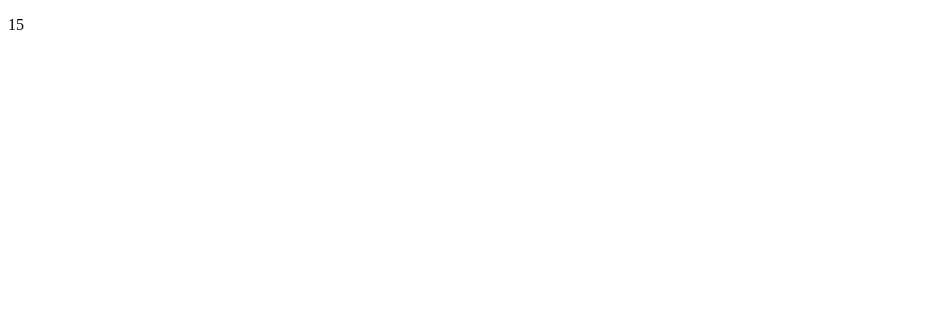
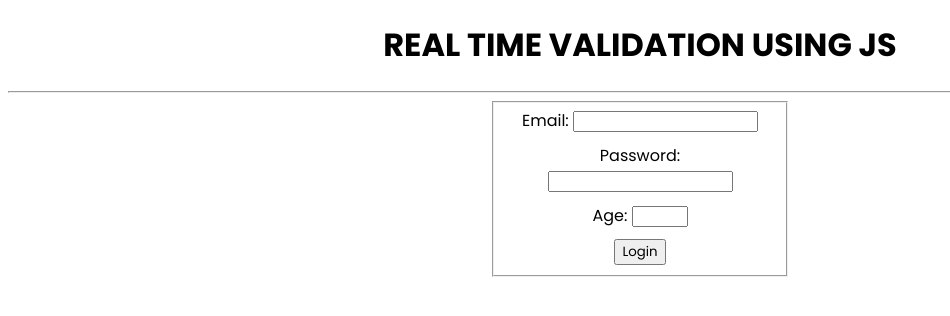
Before and after one commit to Galacticwarrior123/Projects, a plain HTML site: page index.html in a window 1280 px wide. Shown: the whole page, without its empty margins (0-950 px from the left). Drawn offline with Linux system fonts and the light colour scheme.

Commit message:
Add files via upload

```diff
--- a/index.html
+++ b/index.html
@@ -1,19 +1,52 @@
 <!DOCTYPE html>
-<html>
-    <head>
-        <title></title>
-    </head>
-    <body>
-        <p id="result"></p>
-        <script>
-            async function name(a,b) {
-                var response = await a + b;
-                display(response);
-            }
-            function display(data) {
-                document.getElementById("result").innerHTML = data;
-            }
-            name(5,10);
-        </script>
-    </body>
+<html lang="en">
+
+<head>
+    <meta charset="UTF-8">
+    <meta name="viewport" content="width=device-width, initial-scale=1.0">
+    <title>Login Form</title>
+    <link rel="stylesheet" href="style.css">
+</head>
+
+<body>
+    <h1>REAL TIME VALIDATION USING JS</h1>
+    <hr>
+    <form id="loginForm" onsubmit="validate(event)">
+        <!-- Fieldset groups related elements in a form -->
+        <fieldset>
+
+            <!-- Email input field -->
+            <div>
+                <label for="email">Email:</label>
+                <input type="email" id="email" name="email">
+            </div>
+
+            <!-- Password input field with a minimum length requirement -->
+            <div>
+                <label for="password">Password:</label>
+                <!-- minlength attribute ensures the password is at least 8 characters long -->
+                <input type="password" id="password" name="password" minlength="8">
+            </div>
+
+            <!-- Age input field with minimum and maximum value requirements -->
+            <div>
+                <label for="age">Age:</label>
+                <!-- min and max attributes define the acceptable range of ages -->
+                <input type="number" id="age" name="age" min="12" max="50">
+            </div>
+
+            <!-- Submit button for the form -->
+            <button type="submit">Login</button>
+
+        </fieldset>
+    </form>
+
+    <!-- Div for displaying validation messages -->
+    <div id="message"></div>
+
+    <!-- Link to the external JavaScript file -->
+    <script src="script.js"></script>
+
+</body>
+
 </html>
--- /dev/null
+++ b/script.js
@@ -0,0 +1,28 @@
+function validate(e) {
+    e.preventDefault();
+
+    const email = document.getElementById('email').value;
+    const pass = document.getElementById('password').value;
+    const age = document.getElementById('age').value;
+    const msgBox = document.getElementById('message');
+
+    let message = '';
+
+    if (email === '') {
+        message = 'Please enter an email.';
+        msgBox.style.color = 'red';
+    } else if (pass === '') {
+        message = 'Password must be at least 8 characters.';
+        msgBox.style.color = 'red';
+    } else if (age === '') {
+        message = 'Age must be between 12 and 50.';
+        msgBox.style.color = 'red';
+    }
+
+    else {
+        message = 'Login successful!';
+        msgBox.style.color = 'green';
+    }
+
+    msgBox.innerText = message;
+}
--- /dev/null
+++ b/style.css
@@ -0,0 +1,34 @@
+  @import url('https://fonts.googleapis.com/css2?family=Lobster&family=Poppins:wght@100;200;300;400;500;600;700&display=swap');
+
+  html {
+      height: 100%;
+      width: 100%;
+      font-family: 'Poppins', sans-serif;
+  }
+
+  h1 {
+      text-align: center;
+  }
+
+  form {
+      max-width: 300px;
+      margin: 0 auto;
+      font-family: 'Poppins', sans-serif;
+      text-align: center;
+  }
+
+  div {
+      margin-bottom: 10px;
+      font-family: 'Poppins', sans-serif;
+  }
+
+  button {
+      font-family: 'Poppins', sans-serif;
+      cursor: pointer;
+  }
+
+  #message {
+      text-align: center;
+      font-size: 20px;
+      margin-top: 10px;
+  }
```
